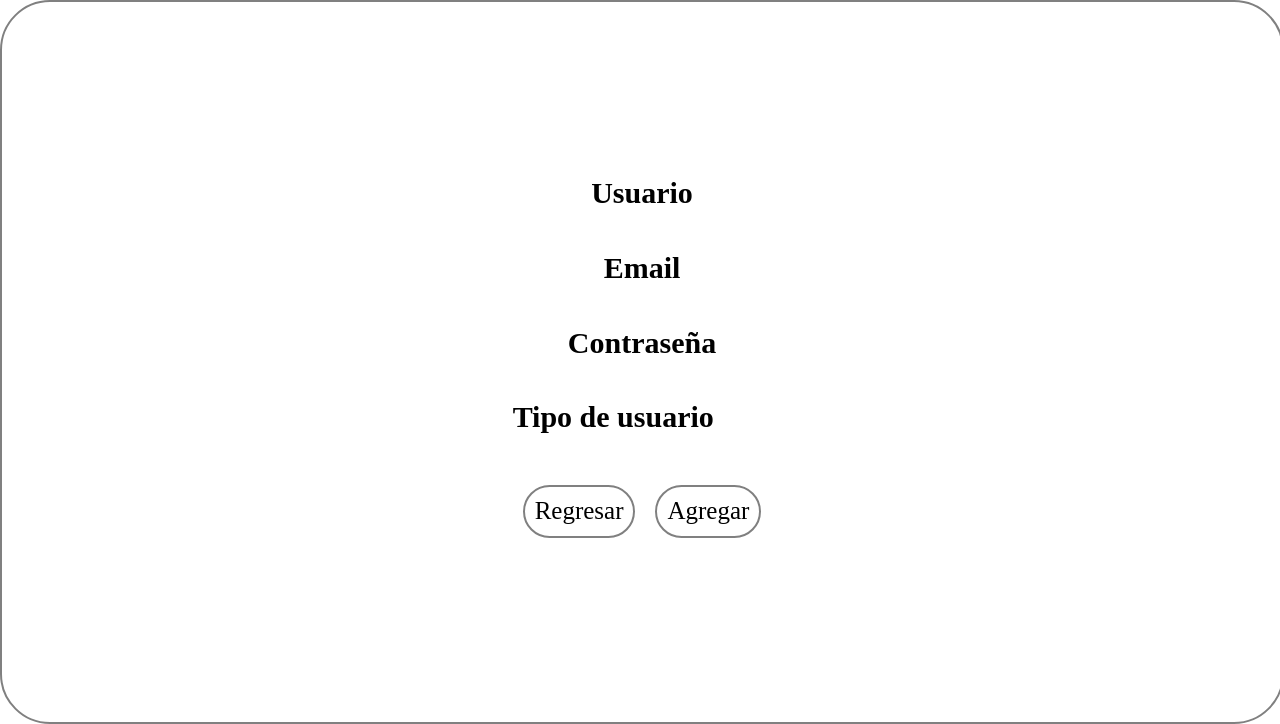
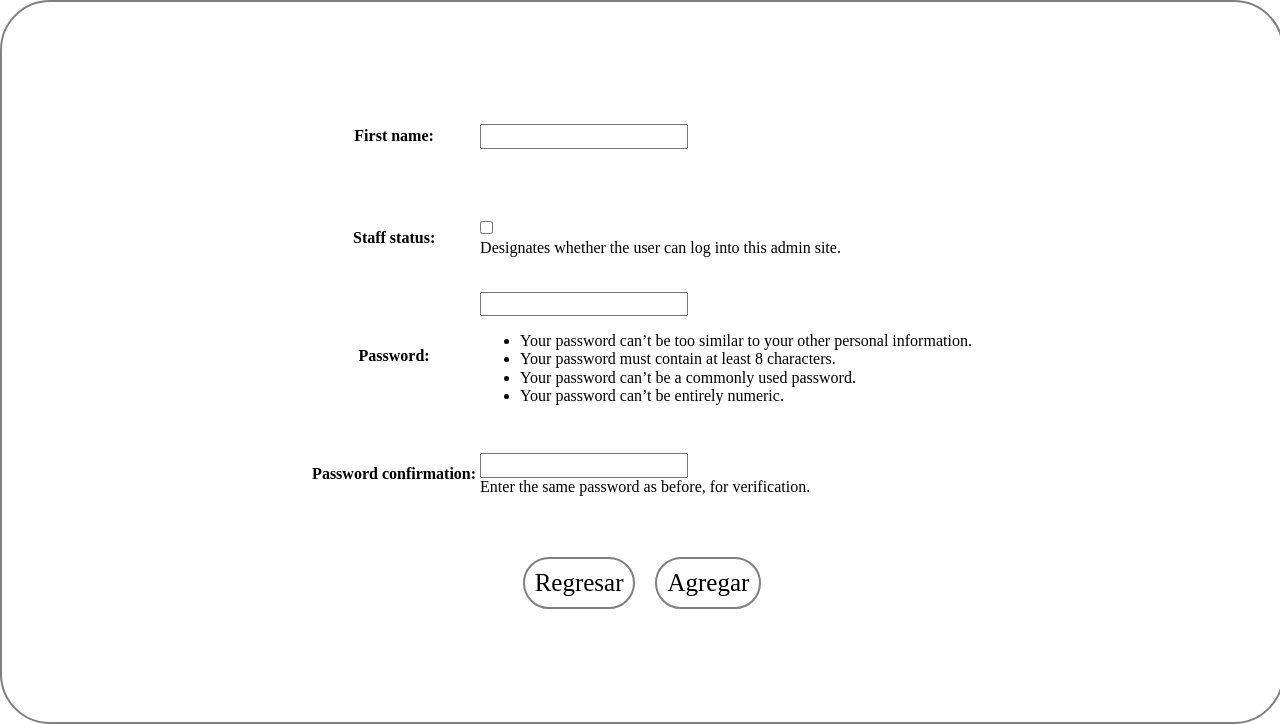
Before and after one commit to kevin-s-c-p/ProjectSoftware, a Django app: page / in a window 1280 px wide. Shown: the part 80-804 px from the top of the page. Run offline with Django 3.2, Linux system fonts and the light colour scheme; the visitor is signed in with stand-in values (Sample User, id 1); some libraries are stand-ins or nearby versions.

Commit message:
insert ready

```diff
--- a/ProjectApp/Templates/ProjectApp/index.html
+++ b/ProjectApp/Templates/ProjectApp/index.html
@@ -3,33 +3,35 @@
 {% block title %} Registrar Usuarios {% endblock title %}
 
 {% block content %}
-<form class="new-user-form" method="POST">
+<form class="new-user-form" method="POST" action="">
     {% csrf_token %}
-    <!-- {{form.as_p}} -->
+    <table>
+        {{form.as_table}}
+    </table>
 
-    <div class="user-input">
+    <!-- <div class="user-input">
         <h1>Usuario</h1>
-        <label for="user">
+        <label for="user"> -->
             <!-- <input type="text" name="username"> -->
             <!-- {{form.username}}  -->
-        </label>
+        <!-- </label>
     </div>
     <div class="user-input">
         <h1>Email</h1>
-        <label for="email">
+        <label for="email"> -->
             <!-- <input type="email" name="email"> -->
             <!-- {{form.mail}}] -->
-        </label>
+        <!-- </label>
+    </div> -->
+    <!-- <div class="user-input">
+        <h1>Contraseña</h1>
+        <label for="password"> -->
+            <!-- <input type="password" name="password"> -->
+            <!-- {{form.password1}} -->
+        <!-- </label>
     </div>
     <div class="user-input">
-        <h1>Contraseña</h1>
-        <label for="password">
-            <!-- <input type="password" name="password"> -->
-            <!-- {{form.password1}} -->
-        </label>
-    </div>
-    <div class="user-input">
-        <h1>Tipo de usuario</h1>
+        <h1>Tipo de usuario</h1> -->
         <!-- <select name="is_staff">
             <option value="True">Administrador</option>
             <option value="False">Empleado</option>
--- a/ProjectApp/forms.py
+++ b/ProjectApp/forms.py
@@ -9,29 +9,11 @@ class loginform(forms.Form):
     # class Meta:
     #     fields = ['username']
 
-class UserRegister(forms.Form):
-    username = forms.CharField(max_length=255)
-    password1 = forms.CharField(widget=forms.PasswordInput)
-    password2 = forms.CharField(widget=forms.PasswordInput)
-    mail = forms.EmailField(widget=forms.EmailInput)
-    options = (
-        ( True, "Administrador"),
-        ( False, "Empleado")
-    )
-    type_user = forms.ChoiceField(choices=options)
+class registerUser(UserCreationForm):
 
     class Meta:
+        model = User
         fields = [
-            'username',
-            'email',
-            'password',
-            'is_staff'
+            'first_name',
+            'is_staff',
         ]
-
-    def save(self):
-        user = User.objects.create_user(self.username,self.mail,self.password1)
-
-        user.is_staff = self.type_user
-        user.superuser = self.type_user
-
-        user.save()
--- a/ProjectApp/views.py
+++ b/ProjectApp/views.py
@@ -5,7 +5,7 @@ from django.http import HttpResponseRedirect
 from django.views.generic.edit import FormView
 from django.contrib.auth.decorators import login_required
 
-from ProjectApp.forms import loginform, UserRegister
+from ProjectApp.forms import registerUser
 
 # Create your views here.
 
@@ -42,8 +42,16 @@ def logout_user(request):
 
 def index(request):
 
+    form = registerUser()
 
-    return render(request,"ProjectApp/index.html")
+    if request.method=='POST':
+        form = registerUser(request.POST)
+        if form.is_valid():
+            form.save()
+
+
+
+    return render(request,"ProjectApp/index.html",{'form':form})
 
 def files(request):
 
```
